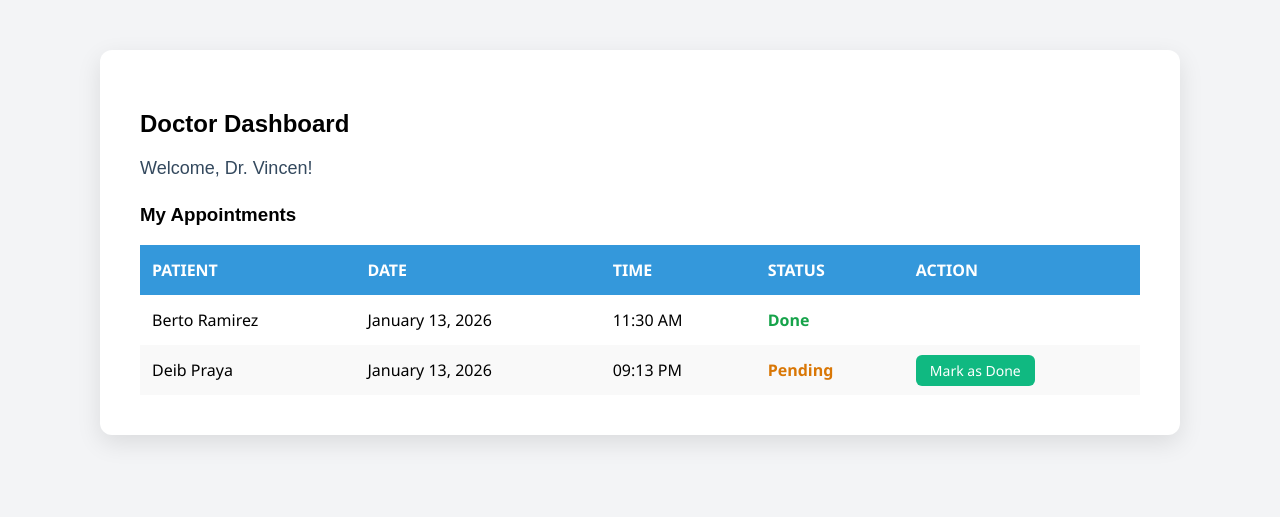
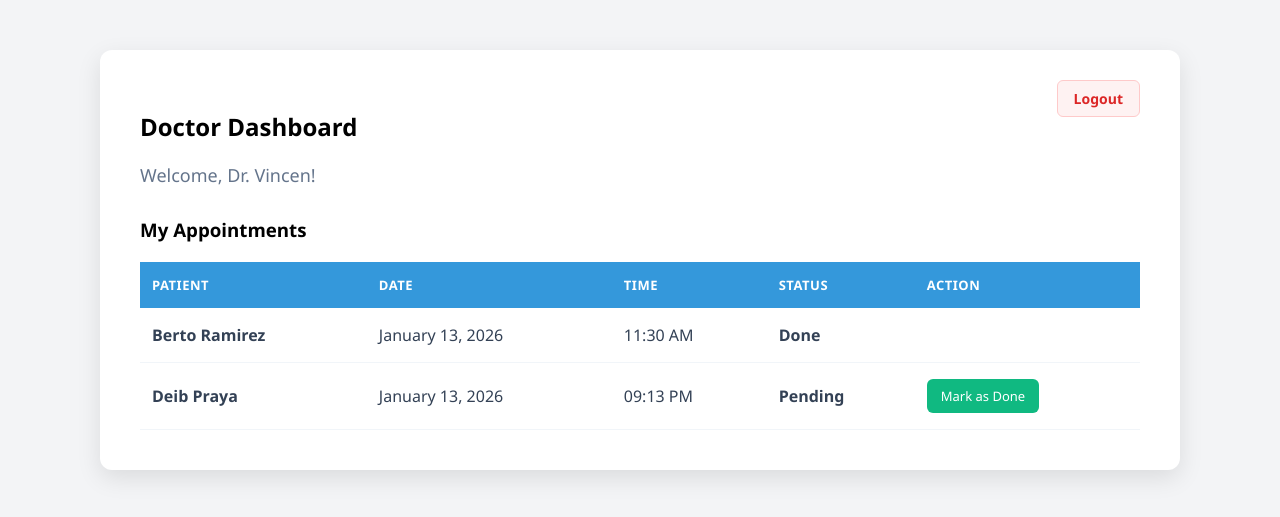
Before and after one commit to Ochee-x/UTI_SYSTEM, a PHP site: page /doctor_dashboard.php in a window 1280 px wide. Shown: the top 517 px of the page. Run offline with PHP 8.4, Linux system fonts and the light colour scheme; a user stored in the database is signed in; data comes from the database, SQL or seed files in the repository.

Commit message:
Update doctor_dashboard.php

```diff
--- a/doctor_dashboard.php
+++ b/doctor_dashboard.php
@@ -2,7 +2,8 @@
 include("doctor_only.php"); // check if doctor
 include("db.php");
 
-$doctor_id = $_SESSION['doctor_id']; // numeric ID ng doctor
+$doctor_id = $_SESSION['doctor_id'];
+$doctor_name = $_SESSION['username'];
 
 // --- Get all appointments for this doctor with patient name ---
 $query = "SELECT appointments.id,
@@ -12,24 +13,21 @@ $query = "SELECT appointments.id,
                  appointments.status
           FROM appointments
           JOIN patients ON appointments.patient_id = patients.id
-          WHERE appointments.doctor_id = $doctor_id";
+          WHERE appointments.doctor_id = $doctor_id
+          ORDER BY appointments.appointment_date DESC";
 
 $result = mysqli_query($conn, $query);
-
-// Get doctor name from session
-$doctor_name = $_SESSION['username'];
 ?>
 
 <!DOCTYPE html>
 <html lang="en">
 <head>
     <meta charset="UTF-8">
+    <meta name="viewport" content="width=device-width, initial-scale=1.0">
     <title>Doctor Dashboard</title>
     <style>
-    /* ====== NEW CSS START ====== */
-
         body {
-        font-family: Arial, sans-serif;
+            font-family: 'Segoe UI', Arial, sans-serif;
             background: #f3f4f6;
             margin: 0;
             padding: 0;
@@ -42,95 +40,153 @@ $doctor_name = $_SESSION['username'];
             border-radius: 12px;
             max-width: 1000px;
             box-shadow: 0 8px 25px rgba(0,0,0,0.1);
+            position: relative; /* Necessary for absolute logout button */
+        }
+
+        /* Header & Logout */
+        .dashboard-header {
+            margin-bottom: 30px;
+        }
+
+        .logout-btn {
+            position: absolute;
+            top: 30px;
+            right: 40px;
+            background-color: #fef2f2;
+            color: #dc2626;
+            padding: 8px 16px;
+            text-decoration: none;
+            border-radius: 6px;
+            font-weight: 600;
+            font-size: 14px;
+            transition: 0.3s;
+            border: 1px solid #fecaca;
+        }
+
+        .logout-btn:hover {
+            background-color: #dc2626;
+            color: white;
         }
 
         .welcome-text {
             font-size: 18px;
-        color: #34495e;
-        margin-bottom: 25px;
+            color: #64748b;
+            margin-top: 5px;
         }
 
+        /* Table Styling */
         .appointments-table {
             width: 100%;
             border-collapse: collapse;
-        font-family: 'Segoe UI', sans-serif;
-    }
-
-    .appointments-table th, .appointments-table td {
-        padding: 14px 12px;
-        text-align: left;
+            margin-top: 20px;
         }
 
         .appointments-table th {
             background-color: #3498db;
             color: #ffffff;
-        font-weight: 600;
+            padding: 14px 12px;
+            text-align: left;
             text-transform: uppercase;
+            font-size: 13px;
+            letter-spacing: 0.5px;
         }
 
-    .appointments-table tr {
-        transition: all 0.3s ease;
-        cursor: default;
+        .appointments-table td {
+            padding: 16px 12px;
+            border-bottom: 1px solid #f1f5f9;
+            color: #334155;
         }
 
         .appointments-table tr:hover {
-        background-color: #f0f8ff;
+            background-color: #f8fafc;
         }
 
-    .appointments-table tbody tr:nth-child(even) {
-        background-color: #f9f9f9;
-    }
+        /* Status Colors */
+        .status-done { color: #16a34a; font-weight: bold; }
+        .status-pending { color: #d97706; font-weight: bold; }
+        .status-cancelled { color: #dc2626; font-weight: bold; }
 
-    tr.pending td:nth-child(4) {
-        color: #d97706;
-        font-weight: bold;
-    }
-
-    tr.done td:nth-child(4) {
-        color: #16a34a;
-        font-weight: bold;
-    }
-
-    tr.cancelled td:nth-child(4) {
-        color: #dc2626;
-        font-weight: bold;
-    }
-
+        /* Action Button */
         .btn.done-btn {
             background-color: #10b981;
             color: #ffffff;
-        padding: 6px 14px;
+            padding: 8px 14px;
             border-radius: 6px;
             text-decoration: none;
-        font-size: 14px;
+            font-size: 13px;
             transition: 0.3s;
+            display: inline-block;
         }
 
         .btn.done-btn:hover {
             background-color: #059669;
-        transform: scale(1.05);
+            transform: translateY(-1px);
         }
 
-    @media (max-width: 768px) {
-        .appointments-table th, .appointments-table td {
-            padding: 10px 8px;
-            font-size: 14px;
+        /* MODAL STYLES */
+        .modal-overlay {
+            display: none;
+            position: fixed;
+            top: 0; left: 0;
+            width: 100%; height: 100%;
+            background: rgba(0, 0, 0, 0.5);
+            z-index: 1000;
+            align-items: center;
+            justify-content: center;
         }
 
-        .container {
-            padding: 25px;
-            margin: 20px auto;
-        }
+        .modal-content {
+            background: white;
+            padding: 30px;
+            border-radius: 12px;
+            box-shadow: 0 20px 25px -5px rgba(0, 0, 0, 0.1);
+            width: 90%;
+            max-width: 400px;
+            text-align: center;
+            animation: fadeIn 0.2s ease-out;
         }
 
-    /* ====== NEW CSS END ====== */
+        @keyframes fadeIn {
+            from { opacity: 0; transform: translateY(-10px); }
+            to { opacity: 1; transform: translateY(0); }
+        }
+
+        .modal-buttons {
+            display: flex;
+            gap: 12px;
+            justify-content: center;
+            margin-top: 25px;
+        }
+
+        .btn-cancel {
+            background: #f1f5f9;
+            color: #475569;
+            border: none;
+            padding: 10px 20px;
+            border-radius: 6px;
+            cursor: pointer;
+            font-weight: 600;
+        }
+
+        .btn-confirm {
+            background: #dc2626;
+            color: white;
+            text-decoration: none;
+            padding: 10px 20px;
+            border-radius: 6px;
+            font-weight: 600;
+        }
     </style>
 </head>
 <body>
 
 <div class="container">
+    <a href="#" class="logout-btn" onclick="openLogoutModal(event)">Logout</a>
+
+    <div class="dashboard-header">
         <h2>Doctor Dashboard</h2>
-    <p class="welcome-text">Welcome, Dr. <?= $doctor_name ?>!</p>
+        <p class="welcome-text">Welcome, Dr. <?= htmlspecialchars($doctor_name) ?>!</p>
+    </div>
 
     <h3>My Appointments</h3>
     <table class="appointments-table">
@@ -144,14 +200,16 @@ $doctor_name = $_SESSION['username'];
             </tr>
         </thead>
         <tbody>
-            <?php while ($row = mysqli_fetch_assoc($result)) { ?>
-            <tr class="<?= strtolower($row['status']); ?>">
-                <td><?= $row['patient_name']; ?></td>
+            <?php while ($row = mysqli_fetch_assoc($result)) {
+                $statusClass = "status-" . strtolower($row['status']);
+            ?>
+            <tr>
+                <td><strong><?= htmlspecialchars($row['patient_name']); ?></strong></td>
                 <td><?= date("F j, Y", strtotime($row['appointment_date'])); ?></td>
                 <td><?= date("h:i A", strtotime($row['appointment_time'])); ?></td>
-                <td><?= $row['status']; ?></td>
+                <td class="<?= $statusClass ?>"><?= $row['status']; ?></td>
                 <td>
-                    <?php if ($row['status'] !== 'Done') { ?>
+                    <?php if ($row['status'] !== 'Done' && $row['status'] !== 'Cancelled') { ?>
                         <a href="mark_done.php?id=<?= $row['id']; ?>" class="btn done-btn">Mark as Done</a>
                     <?php } ?>
                 </td>
@@ -161,5 +219,35 @@ $doctor_name = $_SESSION['username'];
     </table>
 </div>
 
+<div id="logoutModal" class="modal-overlay">
+    <div class="modal-content">
+        <h3 style="margin-top:0;">Confirm Logout</h3>
+        <p style="color: #64748b;">Are you sure you want to log out of your dashboard?</p>
+        <div class="modal-buttons">
+            <button onclick="closeLogoutModal()" class="btn-cancel">Cancel</button>
+            <a href="logout.php" class="btn-confirm">Logout Now</a>
+        </div>
+    </div>
+</div>
+
+<script>
+    function openLogoutModal(e) {
+        e.preventDefault();
+        document.getElementById('logoutModal').style.display = 'flex';
+    }
+
+    function closeLogoutModal() {
+        document.getElementById('logoutModal').style.display = 'none';
+    }
+
+    // Close if clicking outside the box
+    window.onclick = function(event) {
+        var modal = document.getElementById('logoutModal');
+        if (event.target == modal) {
+            closeLogoutModal();
+        }
+    }
+</script>
+
 </body>
 </html>
```
Lines whose indentation alone changed are shown as unchanged.
